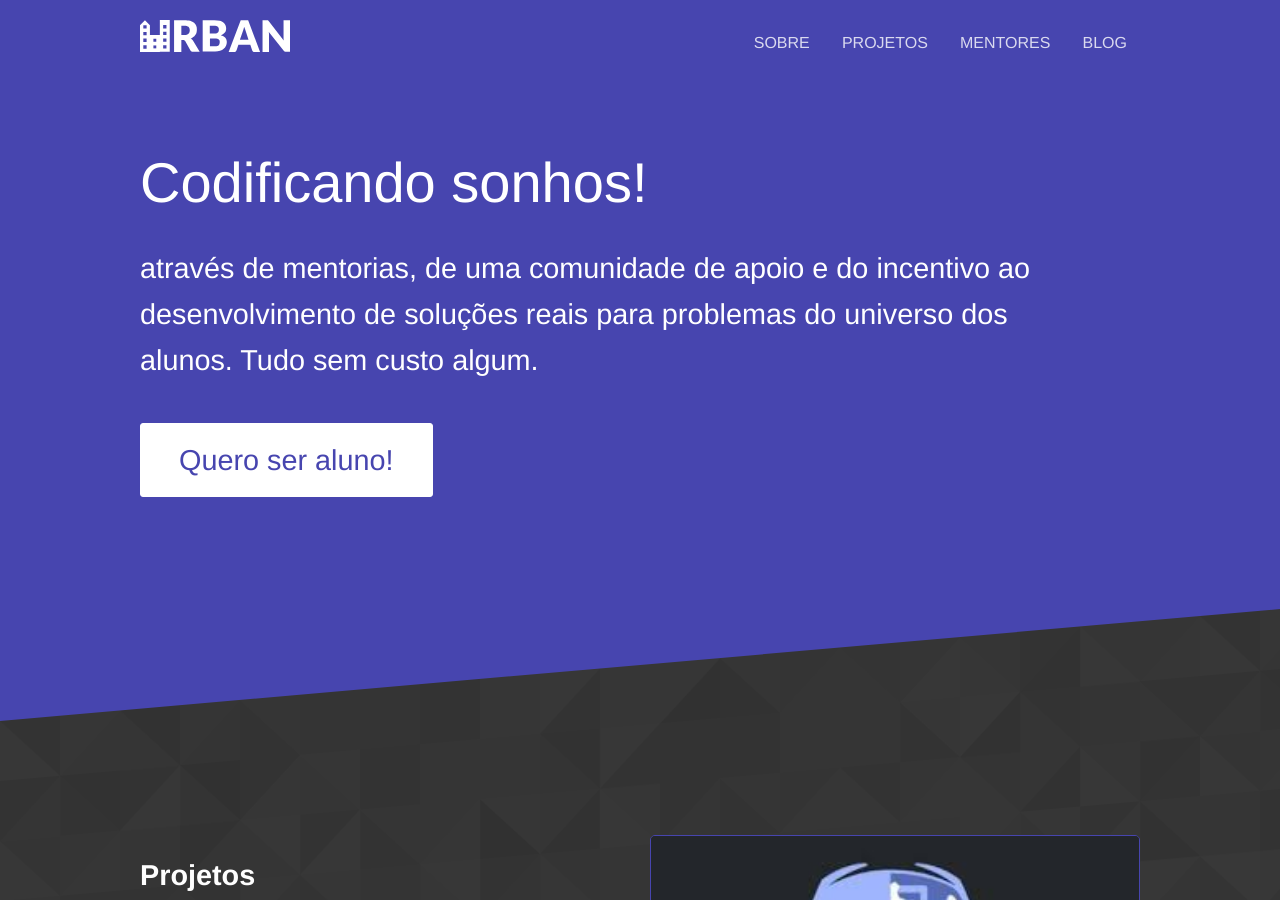
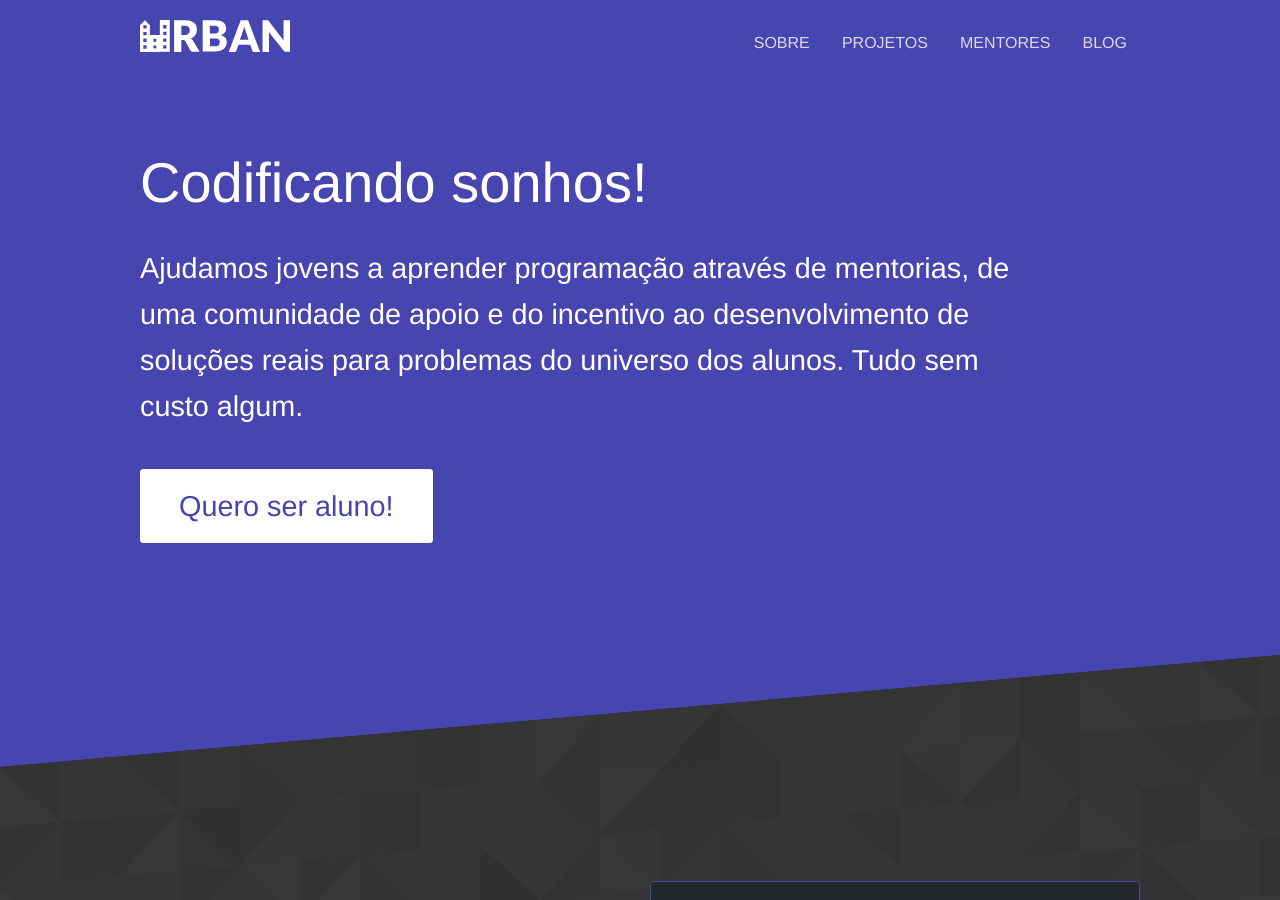
Before and after one commit to codaqui/codaqui.github.io, a Jekyll site: the page built from index.html, in a window 1280 px wide and 900 px high. Built offline with Jekyll 4.4.1, drawn with Linux system fonts in a browser that asks for light colours; nearby versions of some CDN libraries.

Commit message:
Update index.html

```diff
--- a/index.html
+++ b/index.html
@@ -5,7 +5,7 @@
 <section class="hero diagonal">
 	<div class="container">
 		<h2 class="editable">Codificando sonhos!</h2>
-		<p class="subtext editable">através de mentorias, de uma comunidade de apoio e do incentivo ao desenvolvimento de soluções reais para problemas do universo dos alunos. Tudo sem custo algum.</p>
+		<p class="subtext editable">Ajudamos jovens a aprender programação através de mentorias, de uma comunidade de apoio e do incentivo ao desenvolvimento de soluções reais para problemas do universo dos alunos. Tudo sem custo algum.</p>
 		<p><a class="button alt" href="{{ site.baseurl }}/contact/">Quero ser aluno!</a></p>
 	</div>
 </section>
```
